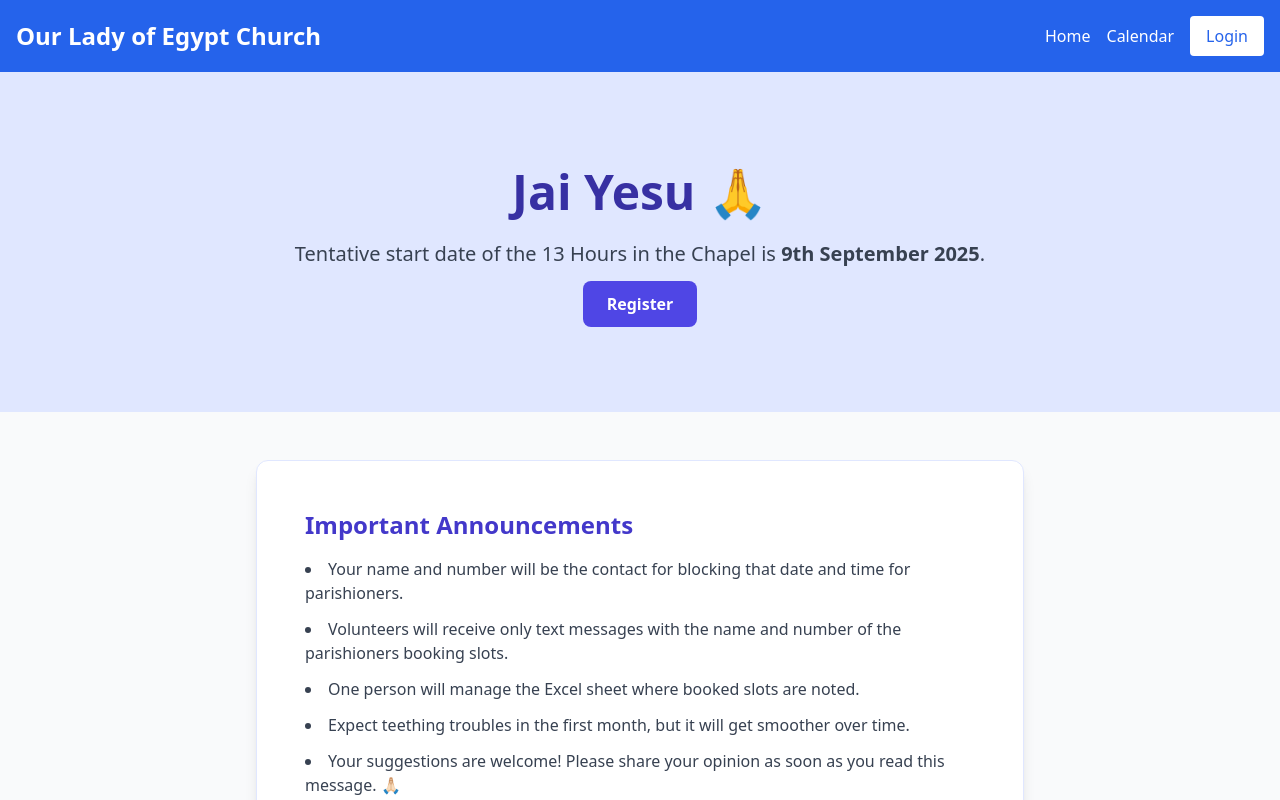
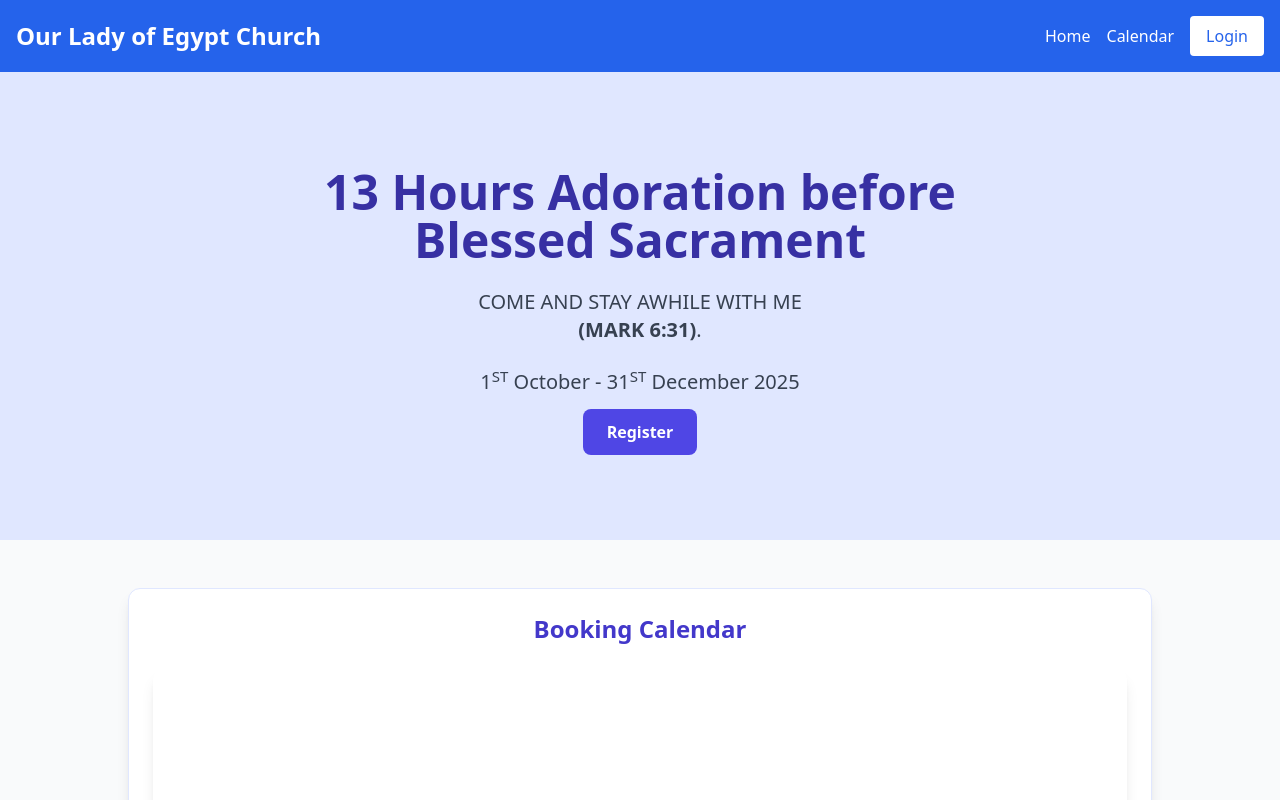
Before and after one commit to ArdenDiago/Chapel_Management_System, a Next.js app: page / in a window 1280 px wide. Shown: the top 800 px of the page. Built offline with nearby package versions, Linux system fonts and the light colour scheme.

Commit message:
done with the text changes

```diff
--- a/src/app/calendar/page.tsx
+++ b/src/app/calendar/page.tsx
@@ -89,9 +89,10 @@ export default function CalendarPage() {
       <NavBar />
 
       <div className="p-4 min-h-screen bg-gradient-to-br from-indigo-50 via-white to-indigo-100">
-        <h1 className="text-3xl font-extrabold mb-6 text-center text-indigo-700">
-          🙏 Rosary & Prayer Bookings
-        </h1>
+        <h1 className="text-3xl font-extrabold mb-6 text-center text-indigo-700">CHAPEL BOOKING </h1>
+        <p className="text-lg md:text-xl text-center text-gray-700 mb-6">
+          (DATE AND TIME SLOT)
+        </p>
 
         <div className="bg-white rounded-3xl shadow-xl p-4 md:p-6 border border-indigo-100">
           <div className="overflow-x-auto">
--- a/src/app/ifram/page.tsx
+++ b/src/app/ifram/page.tsx
@@ -83,7 +83,10 @@ export default function CalendarPage() {
   return (
     <>
       <div className="p-4 min-h-screen bg-gradient-to-br from-indigo-50 via-white to-indigo-100">
-        <h1 className="text-3xl font-extrabold mb-6 text-center text-indigo-700">🙏 Rosary & Prayer Bookings</h1>
+        <h1 className="text-3xl font-extrabold mb-6 text-center text-indigo-700">CHAPEL BOOKING </h1>
+        <p className="text-lg md:text-xl text-center text-gray-700 mb-6">
+          (DATE AND TIME SLOT)
+        </p>
 
         <div className="bg-white rounded-3xl shadow-xl p-4 md:p-6 border border-indigo-100">
           <div className="overflow-x-auto">
--- a/src/app/page.tsx
+++ b/src/app/page.tsx
@@ -11,9 +11,12 @@ export default function Home() {
       {/* Hero Section */}
       <section id="home" className="bg-indigo-100 py-16 md:py-24 text-center px-4">
         <div className="container mx-auto max-w-3xl">
-          <h1 className="text-4xl md:text-5xl font-extrabold mb-6 text-indigo-800">Jai Yesu 🙏</h1>
+          <h1 className="text-4xl md:text-5xl font-extrabold mb-6 text-indigo-800">13 Hours Adoration before Blessed Sacrament</h1>
           <p className="text-lg md:text-xl text-gray-700 mb-6">
-            Tentative start date of the 13 Hours in the Chapel is <strong>9th September 2025</strong>.
+            COME AND STAY AWHILE WITH ME  <br /><strong>(MARK 6:31)</strong>.
+          </p>
+          <p className="text-lg md:text-xl text-gray-700 mb-6">
+          1<sup>ST</sup> October - 31<sup>ST</sup> December 2025
           </p>
           <Link
             href="/registration"
@@ -21,20 +24,6 @@ export default function Home() {
           >
             Register
           </Link>
-        </div>
-      </section>
-
-      {/* Announcement Details */}
-      <section className="py-12 px-4">
-        <div className="container mx-auto max-w-3xl bg-white shadow-lg rounded-xl p-6 md:p-12 border border-indigo-100">
-          <h2 className="text-2xl font-bold mb-4 text-indigo-700">Important Announcements</h2>
-          <ul className="list-disc list-inside space-y-3 text-gray-700">
-            <li>Your name and number will be the contact for blocking that date and time for parishioners.</li>
-            <li>Volunteers will receive only text messages with the name and number of the parishioners booking slots.</li>
-            <li>One person will manage the Excel sheet where booked slots are noted.</li>
-            <li>Expect teething troubles in the first month, but it will get smoother over time.</li>
-            <li>Your suggestions are welcome! Please share your opinion as soon as you read this message. 🙏🏻</li>
-          </ul>
         </div>
       </section>
 
```
Also changed, not shown: src/assets/chaple/bigChaple.jpeg (added), src/assets/chaple/chapleInside.jpeg (added).
